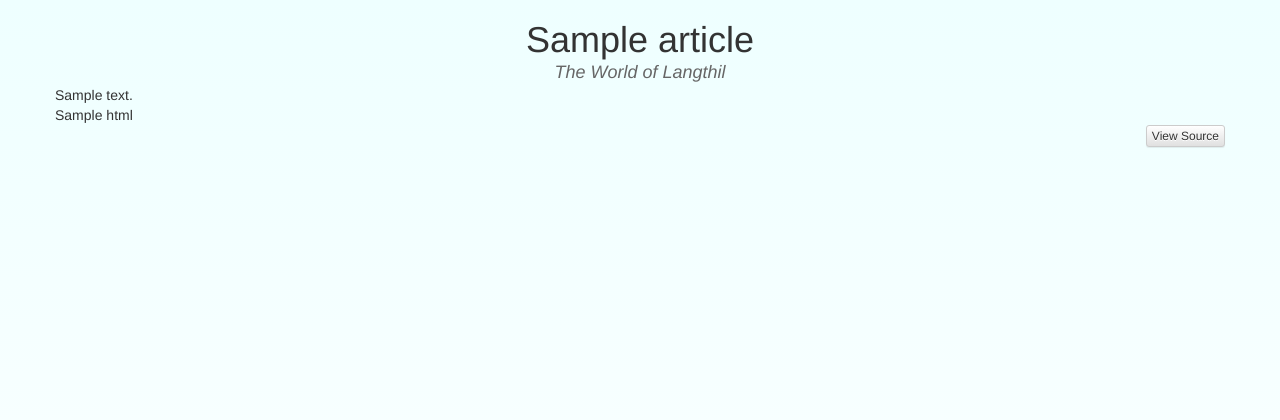
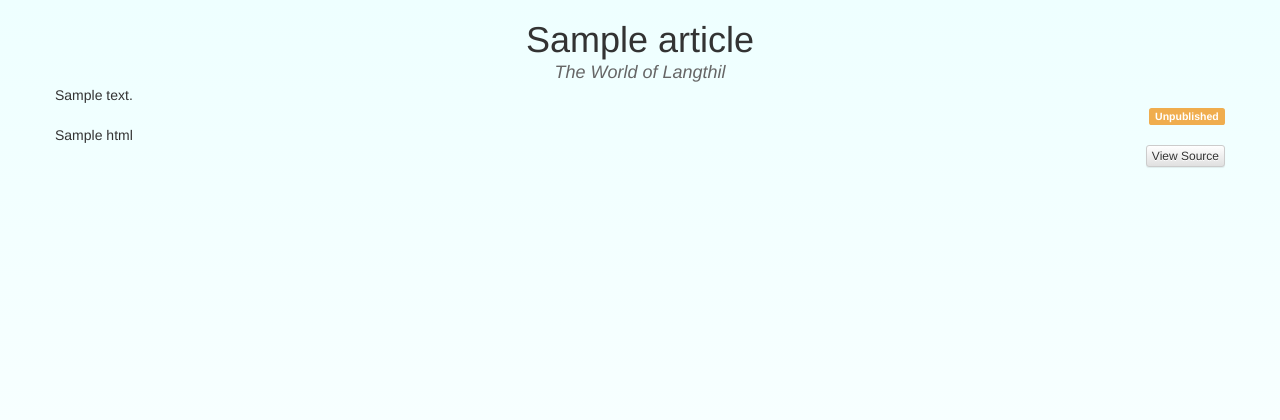
Before and after one commit to Kromey/worldwiki, a Django app: template wiki/templates/wiki/article_detail.html in a window 1280 px wide. Shown: the top 420 px of the page. Run offline with Django 3.2, Linux system fonts and the light colour scheme; the template is opened without the code that fills it: most values are stand-ins (such as "Sample title", 1, 10 or a date in 2020).

Commit message:
Add labels to articles displaying article flags

```diff
--- a/wiki/templates/wiki/article_detail.html
+++ b/wiki/templates/wiki/article_detail.html
@@ -5,7 +5,12 @@
 {% block header %}{{ article.title }}{% endblock %}
 
 {% block content %}
-{% if user.is_staff or user.is_superuser %}<a class="btn btn-xs btn-default pull-right" id="edit-page" href="{{ article.get_admin_url }}">Edit</a>{% endif %}
+<div class="articles-tags text-right">
+	{% if not article.is_published %}<span class="label label-warning">Unpublished</span>{% endif %}
+	{% if article.is_nsfw %}<span class="label label-danger">NSFW</span>{% endif %}
+	{% if article.is_spoiler %}<span class="label label-warning">Spoiler</span>{% endif %}
+	{% if perms.wiki.change_article %}<a class="btn btn-xs btn-default" id="edit-page" href="{{ article.get_admin_url }}">Edit</a>{% endif %}
+</div>
 <div class="article_content">
 	<div>
 		{{ article.html }}
```
